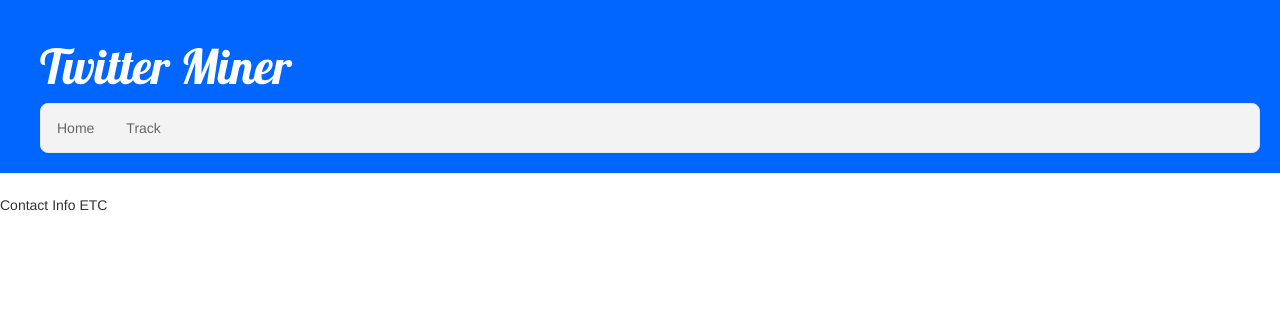
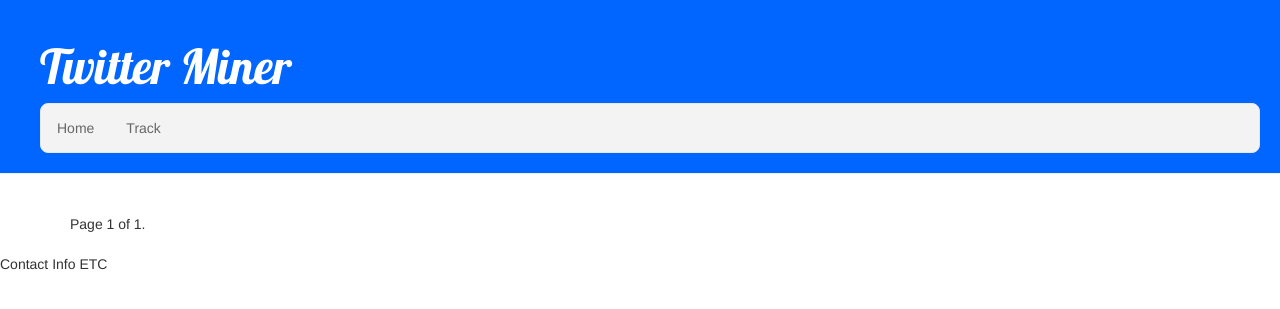
Before and after one commit to paliou05/TwitterMiner, a Django app: page /home in a window 1280 px wide. Shown: the top 309 px of the page. Run offline with Django 3.2, Linux system fonts and the light colour scheme; some libraries are stand-ins or nearby versions.

Commit message:
added pagination at Home page

```diff
--- a/miner/admin.py
+++ b/miner/admin.py
@@ -6,7 +6,7 @@
 class UserModelAdmin(admin.ModelAdmin):
     list_display = ['name', 'screen_name', 'tweet', 'followers', 'retweets', 'favourited', 'description']
     list_display_links = ['name']
-    list_filter = ['retweets', 'favourited']
+    list_filter = ['retweets']
     search_fields = ['name', 'screen_name']
     class Meta:
         model = User
--- a/miner/templates/miner/home.html
+++ b/miner/templates/miner/home.html
@@ -13,5 +13,20 @@
                         </tr>
                     </div>
                 {% endfor %}
+                <div class="pagination">
+                    <span class="step-links">
+                        {% if users.has_previous %}
+                            <a href="?page={{ users.previous_page_number }}">previous</a>
+                        {% endif %}
+
+                        <span class="current">
+                            Page {{ users.number }} of {{ users.paginator.num_pages }}.
+                        </span>
+
+                        {% if users.has_next %}
+                            <a href="?page={{ users.next_page_number }}">next</a>
+                        {% endif %}
+                    </span>
+                </div>
                 </div>
 {% endblock %}
--- a/miner/twitterlistener.py
+++ b/miner/twitterlistener.py
@@ -44,4 +44,4 @@
     auth = OAuthHandler(ckey, csecret)
     auth.set_access_token(atoken, asecret)
     twitterStream = Stream(auth, listener())
-    twitterStream.filter(track=["refugees","idomeni"])
+    twitterStream.filter(track=["rumor","claim"])
--- a/miner/views.py
+++ b/miner/views.py
@@ -10,11 +10,20 @@
 from django.contrib import messages
 from django.core.urlresolvers import reverse
 from django.views.generic.base import View
+from django.core.paginator import Paginator, EmptyPage, PageNotAnInteger
 
 # Create your views here.
 
 def home(request):
     users = User.objects.all()
+    paginator = Paginator(users,25)
+    page = request.GET.get('page')
+    try:
+        users = paginator.page(page)
+    except PageNotAnInteger:
+        users = paginator.page(1)
+    except EmptyPage:
+        users = paginator.page(paginator.num_pages)
     return render(request, 'miner/home.html', {'users':users })
 
 def stream(request):
```
Also changed, not shown: 5 other files.
